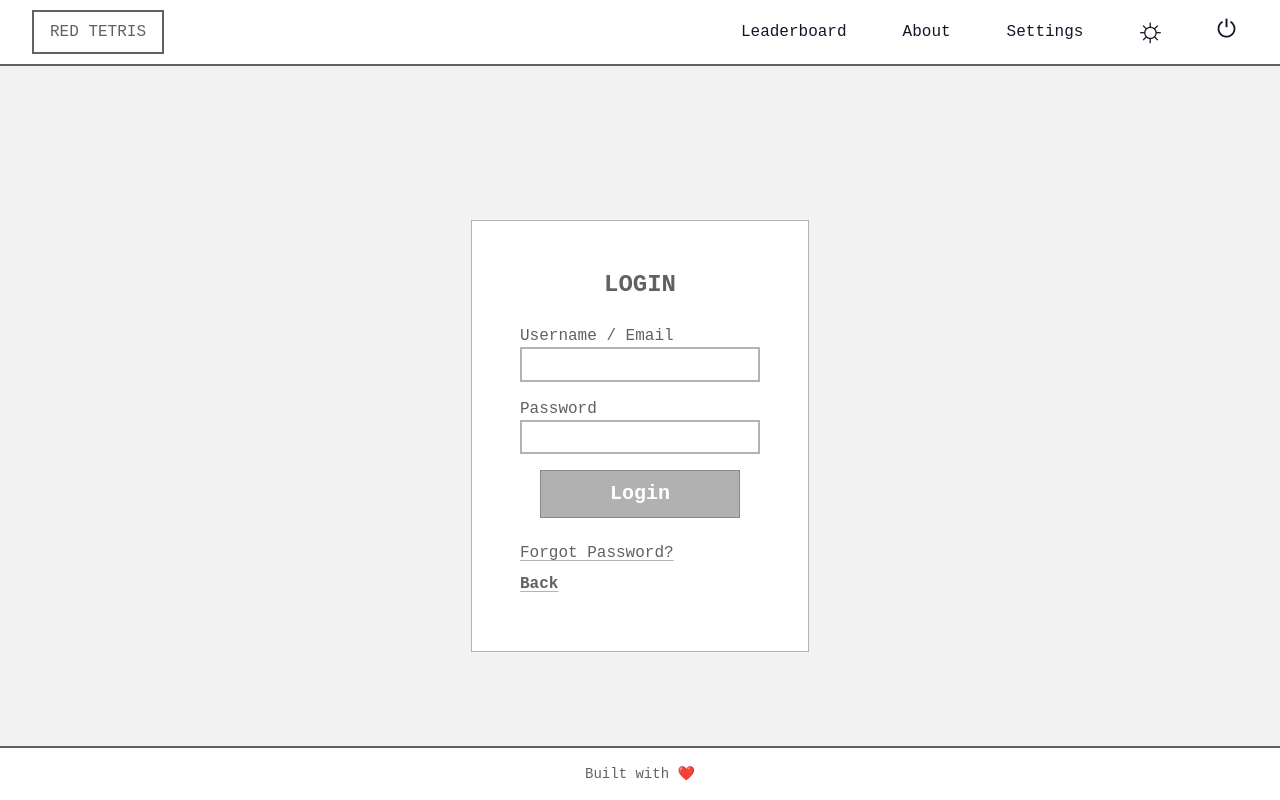
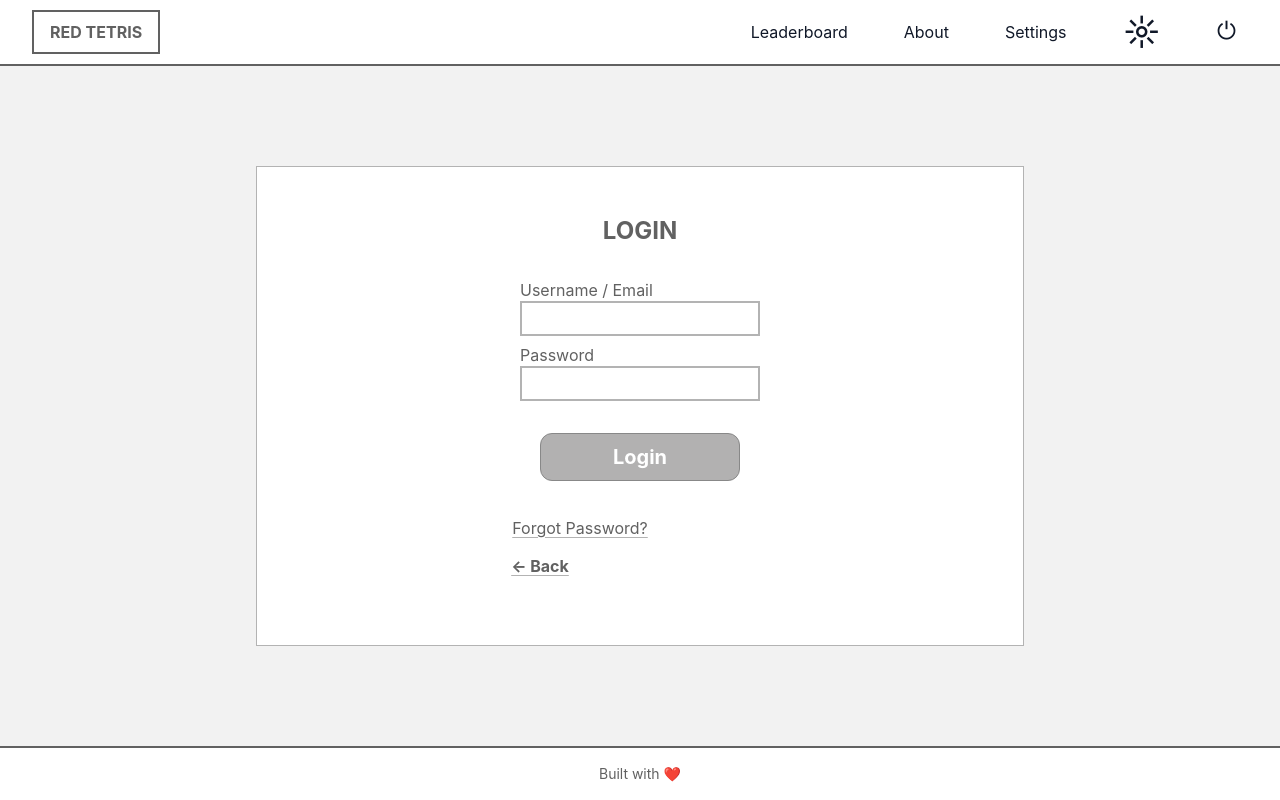
Before and after one commit to cyb17/red-tetris, a React (Vite) app in the folder frontend/: page /login in a window 1280 px wide. Built offline with nearby package versions, Linux system fonts and the light colour scheme.

Commit message:
adjust home, login, signup design

```diff
--- a/frontend/eslint.config.js
+++ b/frontend/eslint.config.js
@@ -1,12 +1,13 @@
+// For more info, see https://github.com/storybookjs/eslint-plugin-storybook#configuration-flat-config-format
+import storybook from "eslint-plugin-storybook";
+
 import js from '@eslint/js';
 import globals from 'globals';
 import reactHooks from 'eslint-plugin-react-hooks';
 import reactRefresh from 'eslint-plugin-react-refresh';
 import { defineConfig, globalIgnores } from 'eslint/config';
 
-export default defineConfig([
-  globalIgnores(['dist']),
-  {
+export default defineConfig([globalIgnores(['dist']), {
   files: ['**/*.{js,jsx}'],
   extends: [
     js.configs.recommended,
@@ -25,11 +26,9 @@ export default defineConfig([
   rules: {
     'no-unused-vars': ['error', { varsIgnorePattern: '^[A-Z_]' }],
   },
-  },
-  {
+}, {
   files: ['**/*.test.{js,jsx}'],
   languageOptions: {
     globals: globals.jest,
   },
-  },
-]);
+}, ...storybook.configs["flat/recommended"]]);
--- a/frontend/src/Layout.jsx
+++ b/frontend/src/Layout.jsx
@@ -3,12 +3,12 @@ import Navbar from './components/Navbar';
 
 export default function Layout() {
   return (
-    <div className="min-h-screen flex flex-col">
+    <div className="min-h-screen grid grid-rows-[auto_1fr_auto]">
       <header className="sticky top-0 z-10">
         <Navbar />
       </header>
 
-      <main className="flex-1 w-full flex flex-col items-center justify-center bg-(--color-bg) border-y-2">
+      <main className="w-full flex flex-col items-center justify-center bg-(--color-bg) border-y-2">
         <Outlet />
       </main>
 
--- a/frontend/src/components/Button.jsx
+++ b/frontend/src/components/Button.jsx
@@ -1,7 +1,7 @@
 export default function Button({ name, type, onClick }) {
   return (
     <button
-      className="w-38 sm:w-50 h-12 border border-[#888888] bg-[#b2b1b1] text-white font-bold text-base md:text-xl"
+      className="w-38 sm:w-50 h-12 border border-[#888888] bg-[#b2b1b1] text-white font-bold text-base md:text-xl rounded-xl"
       type={type}
       onClick={onClick}
     >
--- a/frontend/src/components/Navbar.jsx
+++ b/frontend/src/components/Navbar.jsx
@@ -20,7 +20,7 @@ export default function Navbar() {
     <nav className="bg-(--color-bg-light) relative">
       <div className="mx-auto px-4 sm:px-8">
         <div className="flex justify-between items-center h-16">
-          <span className="border-2 border-double px-4 py-2 text-sm sm:text-base">
+          <span className="border-2 border-double px-4 py-2 transition hover:bg-(--color-bg) font-bold text-sm sm:text-base">
             <Link to="/">RED TETRIS</Link>
           </span>
 
@@ -72,8 +72,8 @@ export default function Navbar() {
 
       {/* Mobile menu */}
       <div
-        className={`md:hidden border-t overflow-hidden transition-all duration-500 ease-out absolute left-0 right-0 top-full bg-(--color-bg-light) ${
-          isMenuOpen ? 'max-h-96 opacity-100' : 'max-h-0 opacity-0'
+        className={`md:hidden border-t overflow-hidden transition-all duration-500 ease-out absolute inset-x-0 top-full bg-(--color-bg-light) ${
+          isMenuOpen ? 'max-h-96 opacity-100' : 'max-h-0 opacity-30'
         }`}
       >
         <div className="px-4 py-3 space-y-3">
@@ -105,7 +105,7 @@ export default function Navbar() {
               handleToggleTheme();
               setIsMenuOpen(false);
             }}
-            className="flex items-center gap-2 w-full text-left py-2 text-gray-900 transition px-4 hover:bg-gray-200"
+            className="flex items-center gap-2 w-full text-left py-1 text-gray-900 transition px-4 hover:bg-gray-200"
           >
             <span className="text-2xl">☼</span> Light
           </button>
--- a/frontend/src/index.css
+++ b/frontend/src/index.css
@@ -19,7 +19,7 @@
   --font-ui: 'Inter', system-ui, sans-serif;
   --font-mono: 'JetBrains Mono', monospace;
 
-  font-family: var(--font-mono);
+  font-family: var(--font-ui);
   line-height: var(--lh-normal);
 
   /* color-scheme: light dark; */
--- a/frontend/src/pages/GamePage.jsx
+++ b/frontend/src/pages/GamePage.jsx
@@ -46,7 +46,7 @@ export default function Game() {
       : mergePieceToBoard(state.board, state.piece);
 
   return (
-    <sector className="flex justify-center gap-5 p-20 bg-(--color-bg-light) border border-(--color-border)">
+    <sector className="flex justify-center p-4 w-full gap-5 bg-(--color-bg-light) border border-(--color-border)">
       <div className="flex flex-col gap-2">
         <div className="flex justify-around gap-3 border">
           <button onClick={() => dispatch({ type: EVENTS.PAUSE })} className="border p-1">
--- a/frontend/src/pages/HomePage.jsx
+++ b/frontend/src/pages/HomePage.jsx
@@ -17,8 +17,8 @@ export default function Home() {
   };
 
   return (
-    <section className="flex flex-col items-center justify-center sm:w-4/5 border border-(--color-border) py-15 px-15 sm:px-20 bg-(--color-bg-light)">
-      <h1 className="text-6xl sm:text-8xl mb-8 font-bold text-center">TETRIS</h1>
+    <section className="flex flex-col items-center justify-center min-h-120 max-w-3xl border border-(--color-border) mx-4 sm:w-4/5 p-12 bg-(--color-bg-light)">
+      <h1 className="text-6xl sm:text-7xl mb-8 font-bold text-center">RED TETRIS</h1>
       <div className="flex flex-col items-center gap-4">
         <Button name="Login" onClick={handleLogin} />
         <Button name="Sign Up" onClick={handleSignUp} />
--- a/frontend/src/pages/LoginPage.jsx
+++ b/frontend/src/pages/LoginPage.jsx
@@ -20,9 +20,10 @@ export default function Login() {
   };
 
   return (
-    <section className="flex flex-col justify-center items-center bg-(--color-bg-light) border border-(--color-border) gap-4 md:gap-6 p-6 md:p-12 mt-15 mx-60 min-w-84">
+    <section className="flex flex-col gap-8 min-h-120 max-w-3xl p-12 mx-4 sm:w-4/5 bg-(--color-bg-light) border border-(--color-border)">
       <h2 className="text-center text-2xl font-bold">LOGIN</h2>
-      <form className="flex flex-col justify-center items-center gap-4" onSubmit={handleLogin}>
+      <form className="flex flex-col items-center gap-6" onSubmit={handleLogin}>
+        <div className="flex flex-col gap-2">
           <Input
             label="Username / Email"
             type="text"
@@ -40,23 +41,25 @@ export default function Login() {
             onChange={e => setPassword(e.target.value)}
             required
           />
+        </div>
+        <div className="mt-4 sm:mt-2">
+          <Button name="Login" type="submit" />
+        </div>
 
-        <Button name="Login" type="submit" />
-
-        <div className="w-full flex flex-col items-start gap-2 my-2">
+        <div className="flex flex-col mt-7 sm:mt-3 gap-4">
           <button
             type="button"
             onClick={handleForgotPassword}
-            className="underline underline-offset-3 decoration-(--color-border)"
+            className="mr-30 underline underline-offset-3 decoration-(--color-border)"
           >
             Forgot Password?
           </button>
           <button
             onClick={() => navigate(-1)}
             type="button"
-            className="underline underline-offset-3 decoration-(--color-border) font-bold"
+            className="mr-50 underline underline-offset-3 decoration-(--color-border) font-bold"
           >
-            Back
+            ← Back
           </button>
         </div>
       </form>
--- a/frontend/src/pages/SignUpPage.jsx
+++ b/frontend/src/pages/SignUpPage.jsx
@@ -22,9 +22,10 @@ export default function SignUp() {
   };
 
   return (
-    <section className="flex flex-col gap-6 bg-(--color-bg-light) border border-(--color-border) p-12 mt-15 mx-60">
+    <section className="flex flex-col gap-8 sm:gap-6 min-h-120 max-w-3xl p-12 mx-4 sm:w-4/5 bg-(--color-bg-light) border border-(--color-border)">
       <h2 className="text-center text-2xl font-bold">SIGN UP</h2>
-      <form className="flex flex-col m-auto gap-4" onSubmit={handleSignUp}>
+      <form className="flex flex-col items-center gap-6" onSubmit={handleSignUp}>
+        <div className="flex flex-col gap-2">
           <Input
             label="Username / email"
             type="text"
@@ -51,18 +52,19 @@ export default function SignUp() {
             onChange={e => setConfirmPassword(e.target.value)}
             required
           />
+        </div>
 
-        <div className="mt-4">
+        <div className="mt-4 sm:mt-1">
           <Button name="Register" type="submit" />
         </div>
 
-        <div className="flex flex-col items-start gap-2 my-2">
+        <div className="mr-50 mt-3 sm:mt-2">
           <button
             onClick={() => navigate(-1)}
             type="button"
             className="underline underline-offset-3 decoration-(--color-border) font-bold"
           >
-            Back
+            ← Back
           </button>
         </div>
       </form>
--- a/frontend/vite.config.js
+++ b/frontend/vite.config.js
@@ -1,16 +1,47 @@
+/// <reference types="vitest/config" />
 import tailwindcss from '@tailwindcss/vite';
 import react from '@vitejs/plugin-react';
 import { defineConfig } from 'vite';
 
 // https://vite.dev/config/
+import path from 'node:path';
+import { fileURLToPath } from 'node:url';
+import { storybookTest } from '@storybook/addon-vitest/vitest-plugin';
+import { playwright } from '@vitest/browser-playwright';
+const dirname = typeof __dirname !== 'undefined' ? __dirname : path.dirname(fileURLToPath(import.meta.url));
+
+// More info at: https://storybook.js.org/docs/next/writing-tests/integrations/vitest-addon
 export default defineConfig({
   plugins: [react(), tailwindcss()],
   server: {
     proxy: {
       '/api': {
         target: 'http://localhost:3000',
-        changeOrigin: true,
-      },
-    },
+        changeOrigin: true
+      }
+    }
   },
+  test: {
+    projects: [{
+      extends: true,
+      plugins: [
+      // The plugin will run tests for the stories defined in your Storybook config
+      // See options at: https://storybook.js.org/docs/next/writing-tests/integrations/vitest-addon#storybooktest
+      storybookTest({
+        configDir: path.join(dirname, '.storybook')
+      })],
+      test: {
+        name: 'storybook',
+        browser: {
+          enabled: true,
+          headless: true,
+          provider: playwright({}),
+          instances: [{
+            browser: 'chromium'
+          }]
+        },
+        setupFiles: ['.storybook/vitest.setup.js']
+      }
+    }]
+  }
 });
```
Also changed, not shown: frontend/package.json (+12 -1 lines), 2 other files (tests, documents, lock files or other folders). Lines whose indentation alone changed are shown as unchanged.
